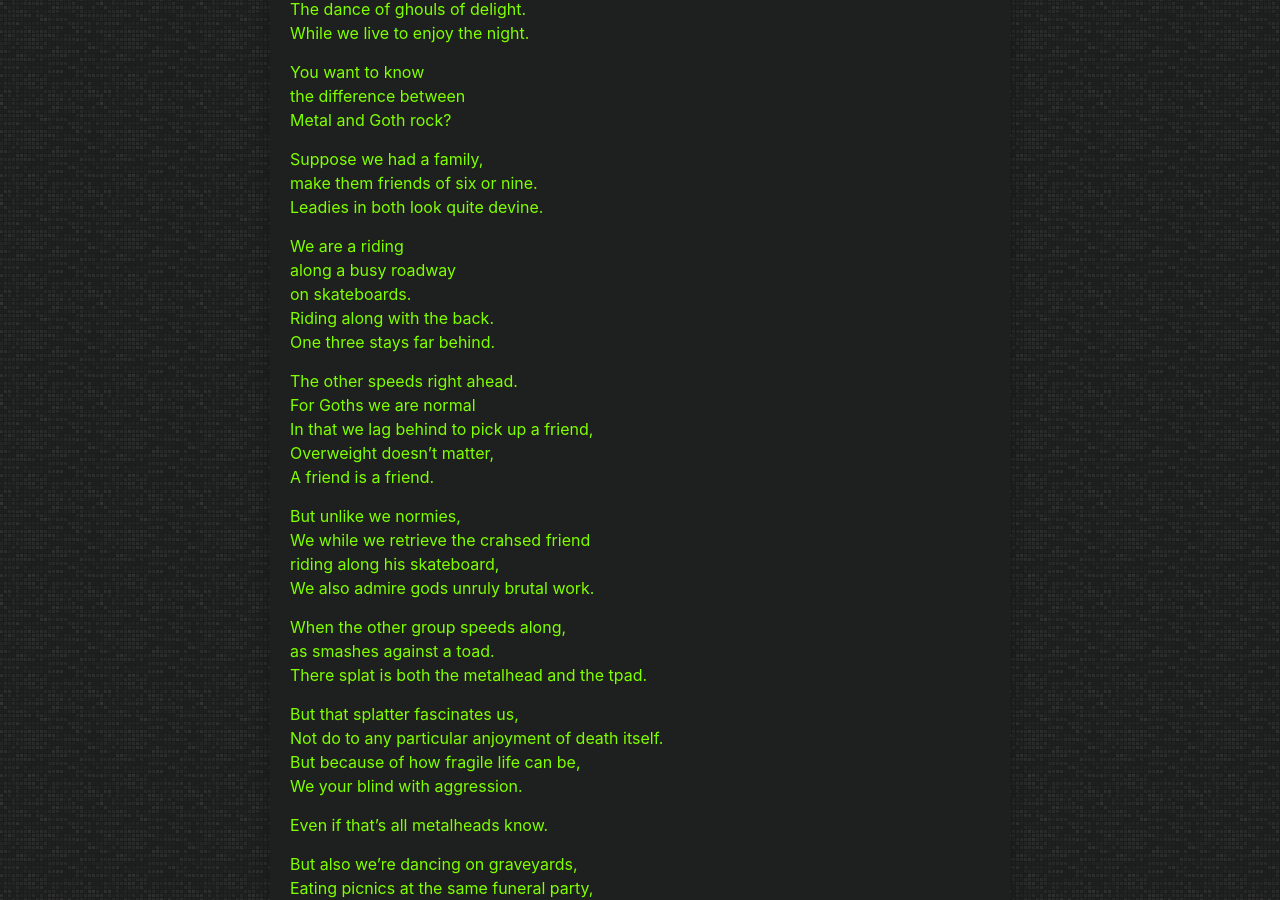
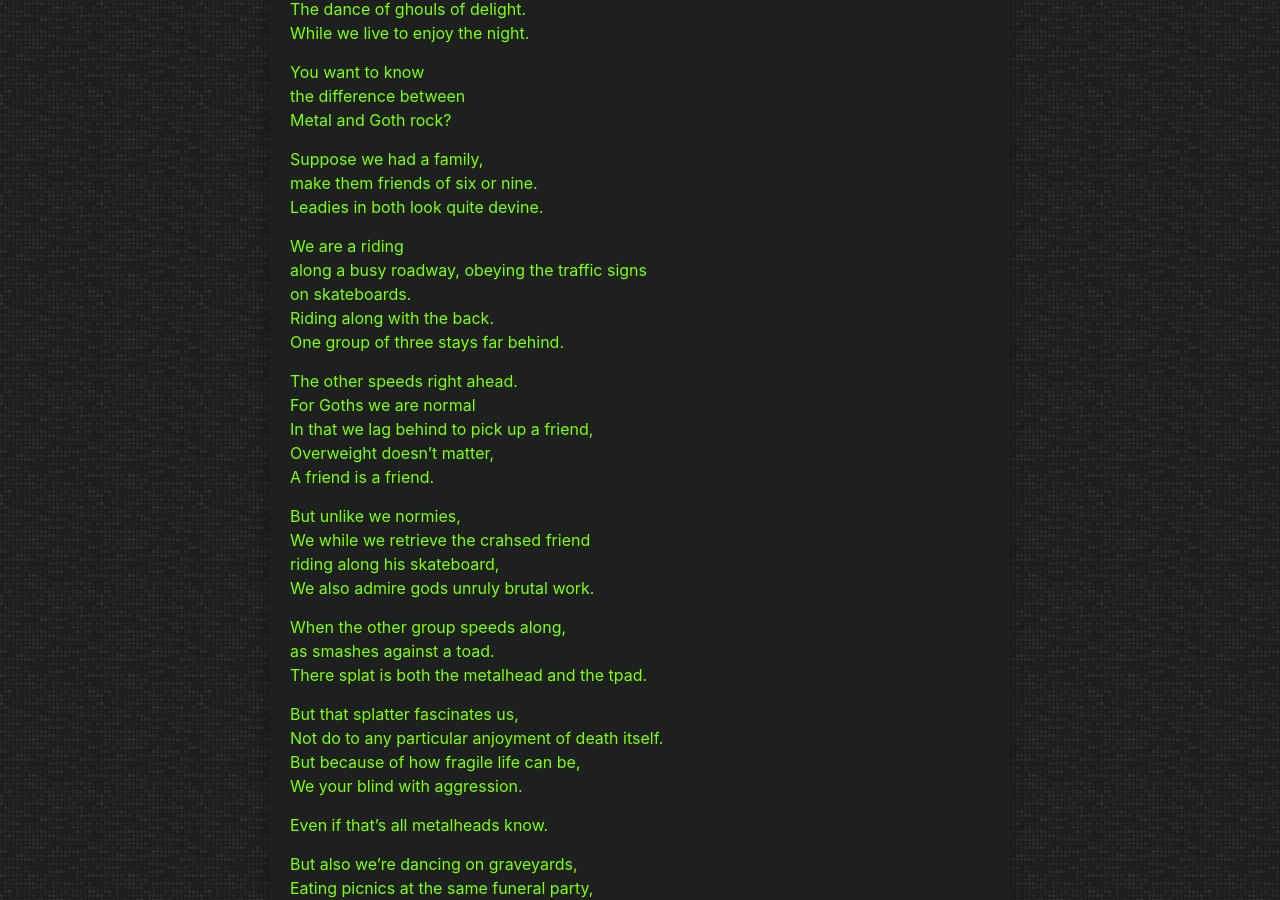
Before and after one commit to LWFlouisa/NewPoetry, a Jekyll site: the page built from _posts/2023-08-18-wanttoknowagoth.md, in a window 1280 px wide and 900 px high, scrolled down 354 px. Built offline with Jekyll 4.4.1, drawn with Linux system fonts in a browser that asks for light colours; our own code applies the rules of GitHub Pages for plain Markdown files.

Commit message:
Update 2023-08-18-wanttoknowagoth.md

```diff
--- a/_posts/2023-08-18-wanttoknowagoth.md
+++ b/_posts/2023-08-18-wanttoknowagoth.md
@@ -17,10 +17,10 @@ make them friends of six or nine.<br />
 Leadies in both look quite devine.
 
 We are a riding<br />
-along a busy roadway<br />
+along a busy roadway, obeying the traffic signs<br />
 on skateboards.<br />
 Riding along with the back.<br />
-One three stays far behind.
+One group of three stays far behind.
 
 The other speeds right ahead.<br />
 For Goths we are normal<br />
```
